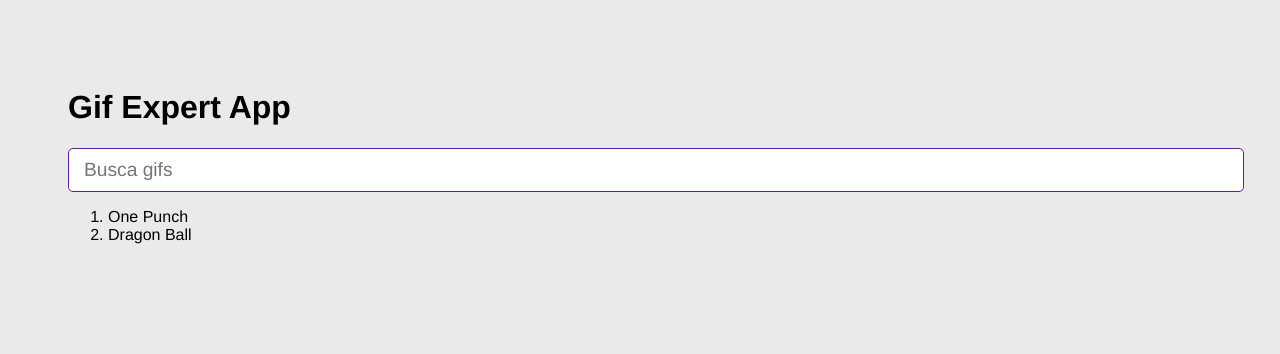
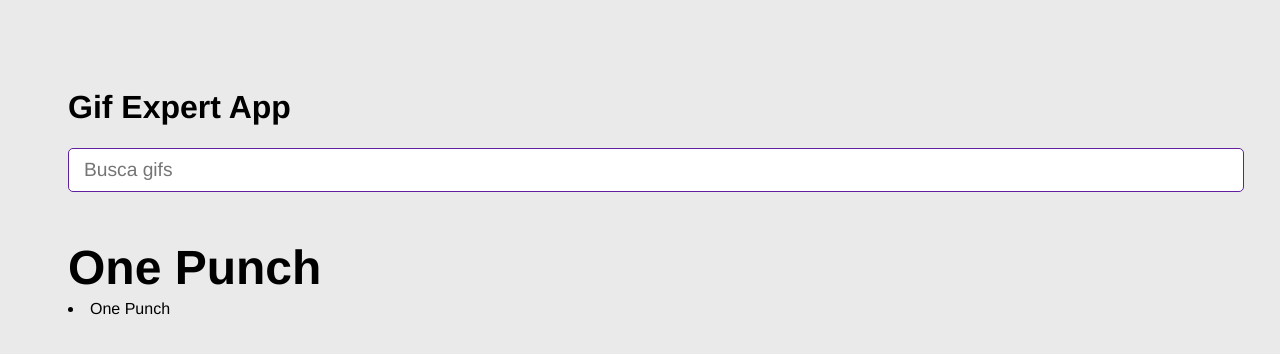
Before and after one commit to edualedesma/04-gif-expert-app, a React (Vite) app: page / in a window 1280 px wide. Shown: the top 354 px of the page. Built offline with nearby package versions, Linux system fonts and the light colour scheme; no server answers.

Commit message:
GifGrid component. Added Get gifs function

```diff
--- a/src/GifExpertApp.jsx
+++ b/src/GifExpertApp.jsx
@@ -1,9 +1,10 @@
 import { useState } from 'react';
 import { AddCategory } from './components/AddCategory';
+import { GifGrid } from './components/GifGrid';
 
 export const GifExpertApp = () => {
 
-  const [ categories, setCategories ] = useState([ 'One Punch', 'Dragon Ball' ]);
+  const [ categories, setCategories ] = useState([ 'One Punch' ]);
 
   const onAddCategory = (newCategory) => {
 
@@ -14,23 +15,19 @@ export const GifExpertApp = () => {
 
   return (
     <>
-      {/* titulo */}
       <h1>Gif Expert App</h1>
 
-      {/* input */}
       <AddCategory
-        // setCategories={ setCategories }
         onNewCategory={ value => onAddCategory(value) }
       />
 
-      {/* listado de gifs */}
-      <ol>
-        { categories.map( category => {
-          return <li key={ category }>{ category }</li>
-        } ) }
-
-      </ol>
-        {/* gif item */}
+      {
+        categories.map( category => (
+          <GifGrid
+            key={ category }
+            category={ category }/>
+        ))
+      }
     </>
   )
 }
--- /dev/null
+++ b/src/components/GifGrid.jsx
@@ -0,0 +1,18 @@
+import { useEffect } from 'react';
+import { getGifs } from '../helpers/getGifs';
+
+export const GifGrid = ({ category }) => {
+
+    useEffect( () => {
+        getGifs(category);
+    }, [])
+
+    return (
+        <>
+            <div key={ category }>
+                <h3>{ category }</h3>
+                <li>{ category }</li>
+            </div>
+        </>
+    )
+}
--- /dev/null
+++ b/src/helpers/getGifs.js
@@ -0,0 +1,14 @@
+export const getGifs = async(category) => {
+    const url = `https://api.giphy.com/v1/gifs/search?api_key=N8CoeKpzXWxCwYGr0NqftaoTvHpMb0H6&q=${category}&limit=20`;
+    const resp = await fetch(url);
+    const { data } = await resp.json();
+
+    const gifs = data.map( img => ({
+        id: img.id,
+        title: img.title,
+        url: img.images.downsized_medium.url
+    }))
+
+    console.log(gifs);
+    return gifs;
+}
```
